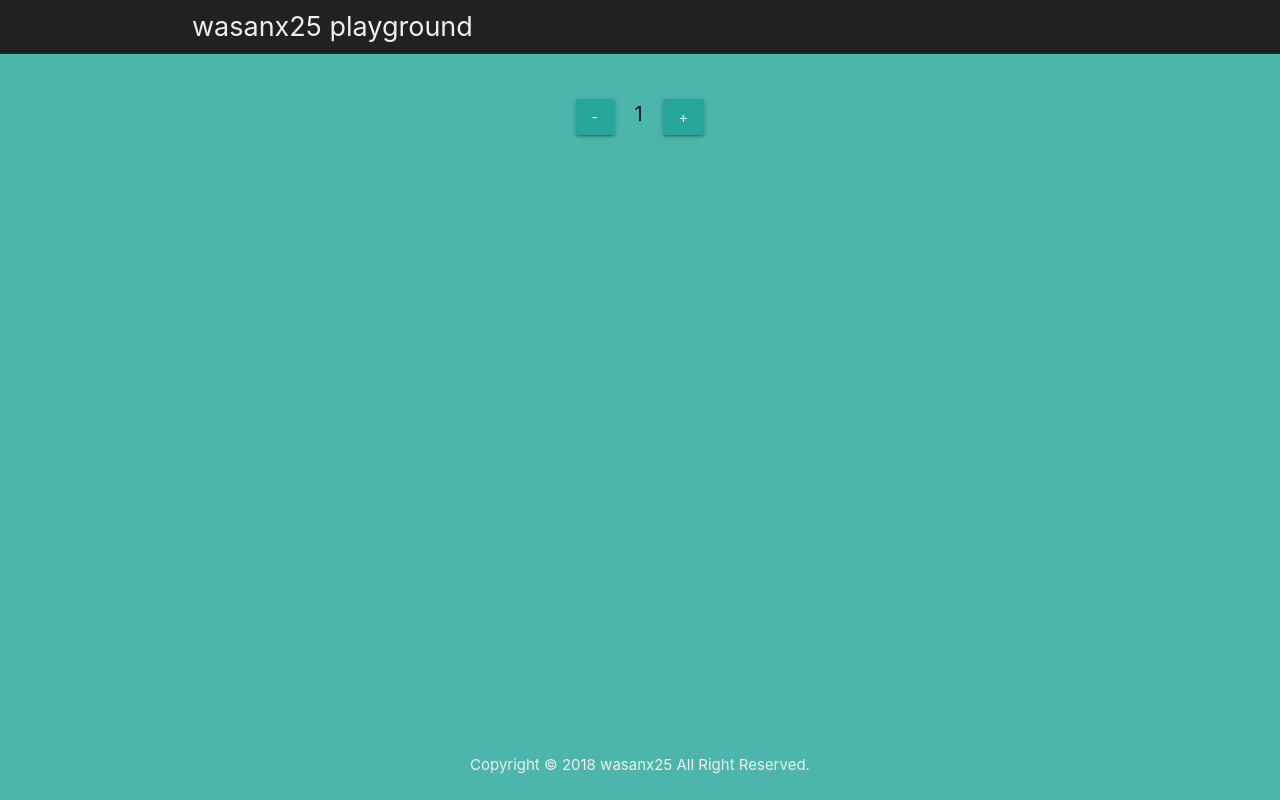
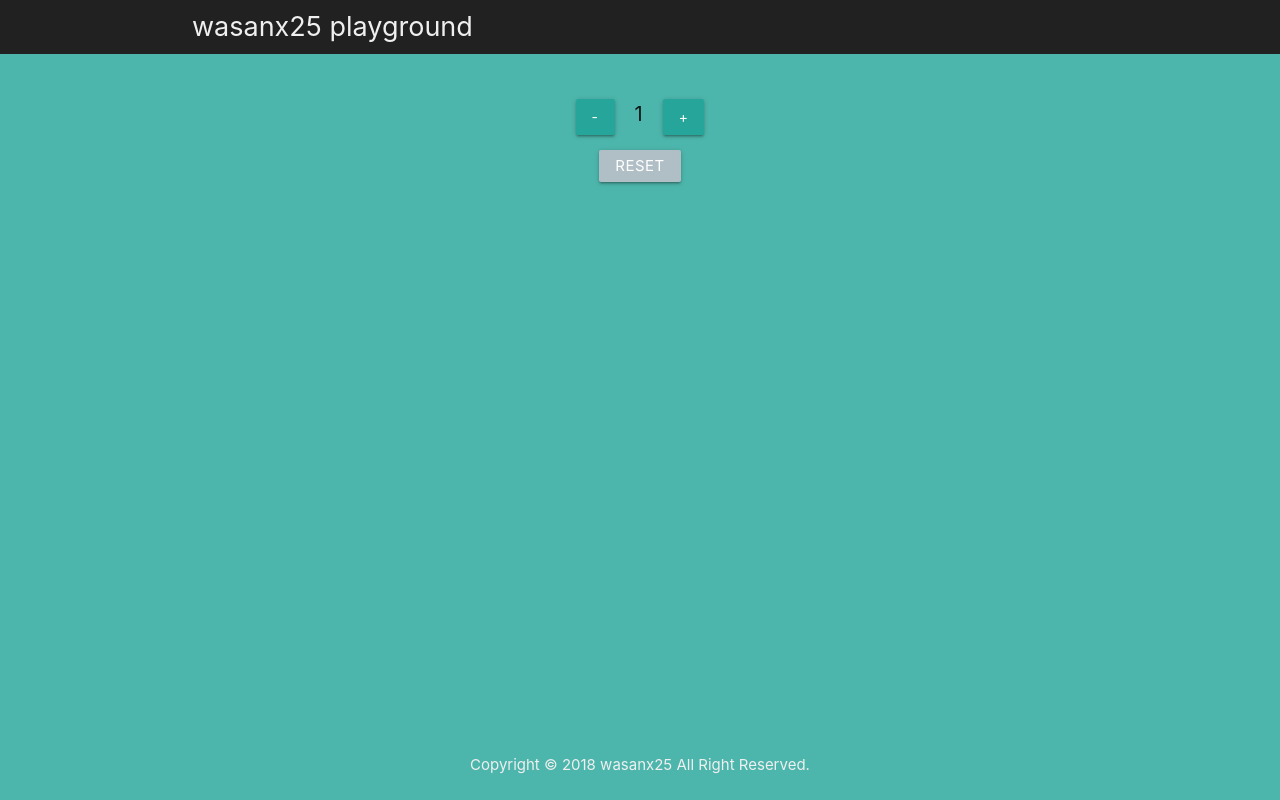
Before and after one commit to wasanx25/playground, a Nuxt app: page /counter in a window 1280 px wide. Built offline with nearby package versions, Linux system fonts and the light colour scheme.

Commit message:
Add counter reset button

```diff
--- a/pages/counter.vue
+++ b/pages/counter.vue
@@ -3,6 +3,7 @@
     <button @click="$store.commit('counter/decrement')" class="waves-effect waves-light btn">-</button>
     <p>{{ counter }}</p>
     <button @click="$store.commit('counter/increment')" class="waves-effect waves-light btn">+</button>
+    <button id="reset" @click="$store.commit('counter/reset')" class="waves-effect waves-light btn-small blue-grey lighten-3">Reset</button>
   </div>
 </template>
 
@@ -32,4 +33,10 @@ button {
   display: inline-block;
   margin: 0 20px;
 }
+
+#reset {
+  display: block;
+  margin: 1rem auto;
+  font-size: 15px;
+}
 </style>
--- a/store/counter.js
+++ b/store/counter.js
@@ -8,5 +8,8 @@ export const mutations = {
   },
   decrement(state) {
     state.counter--
+  },
+  reset(state) {
+    state.counter = 0
   }
 }
```
